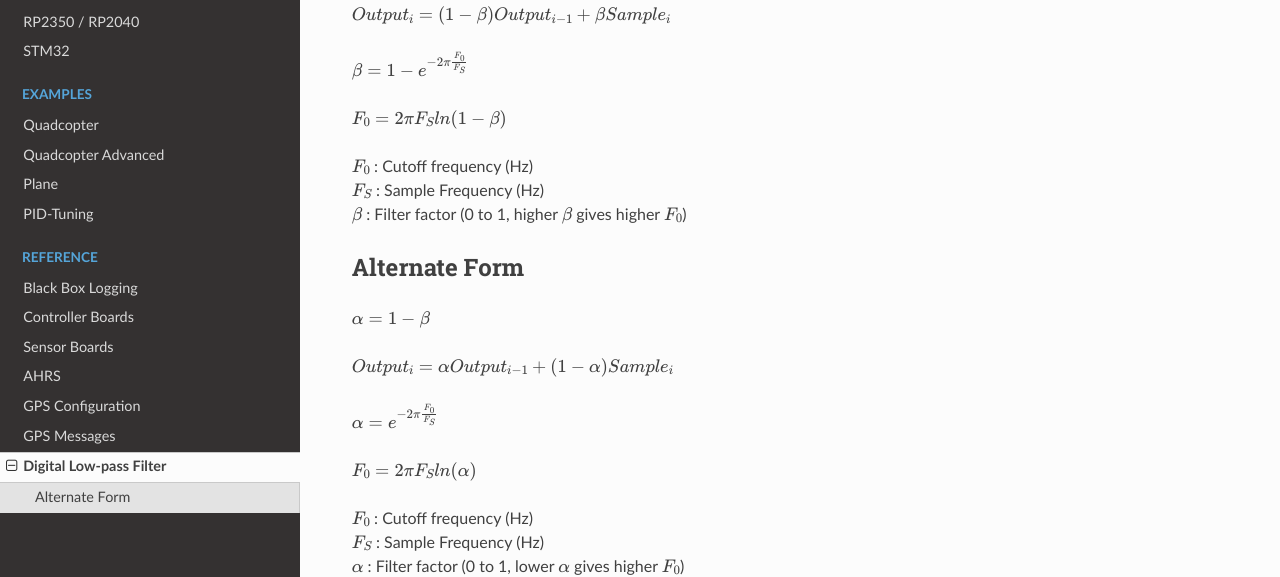
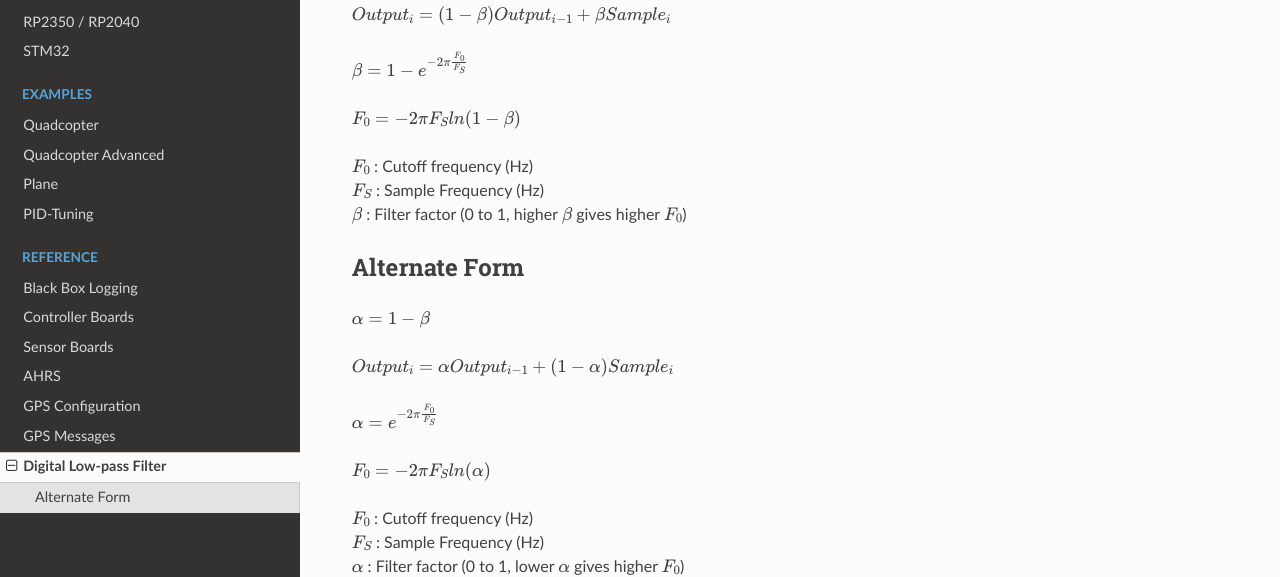
Before and after one commit to qqqlab/madflight-docs, an MkDocs documentation site: the page built from docs/Digital-Low-pass-Filter.md, in a window 1280 px wide and 925 px high. Shown: the part 157-734 px from the top of the window. Built offline with MkDocs 1.6.1, drawn with Linux system fonts in a browser that asks for light colours; nearby versions of some CDN libraries; formulas are drawn with MathJax 3.

Commit message:
Update Digital-Low-pass-Filter.md

```diff
--- a/docs/Digital-Low-pass-Filter.md
+++ b/docs/Digital-Low-pass-Filter.md
@@ -4,7 +4,7 @@ $Output_i = (1-\beta) Output_{i-1} + \beta Sample_i$
 
 $\beta = 1 - e^{-2 \pi \frac{F_0}{F_S}}$
 
-$F_0 = 2\pi F_S ln(1-\beta)$
+$F_0 = -2\pi F_S ln(1-\beta)$
 
 
 $F_0$ : Cutoff frequency (Hz)
@@ -19,7 +19,7 @@ $Output_i = \alpha Output_{i-1} + (1-\alpha) Sample_i$
 
 $\alpha = e^{-2 \pi \frac{F_0}{F_S}}$
 
-$F_0 = 2\pi F_S ln(\alpha)$
+$F_0 = -2\pi F_S ln(\alpha)$
 
 $F_0$ : Cutoff frequency (Hz)
 $F_S$ : Sample Frequency (Hz)
```
